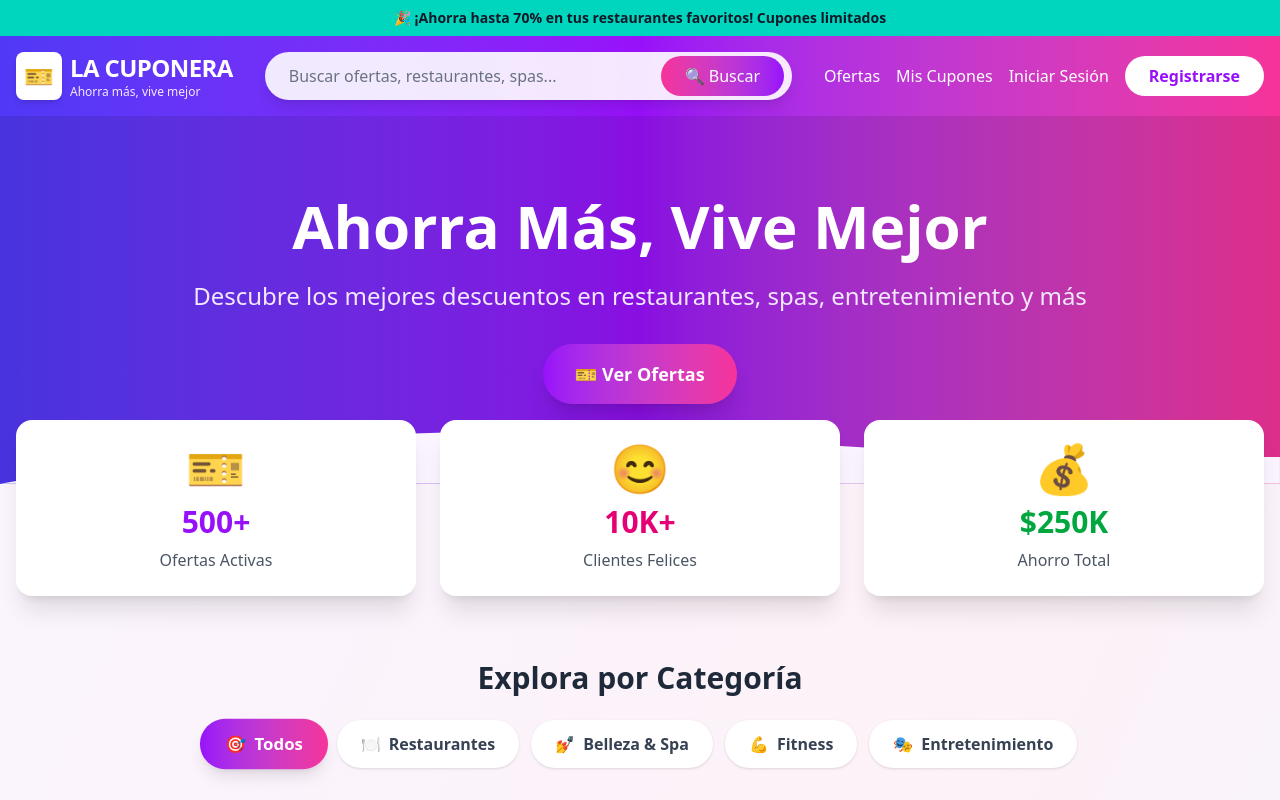
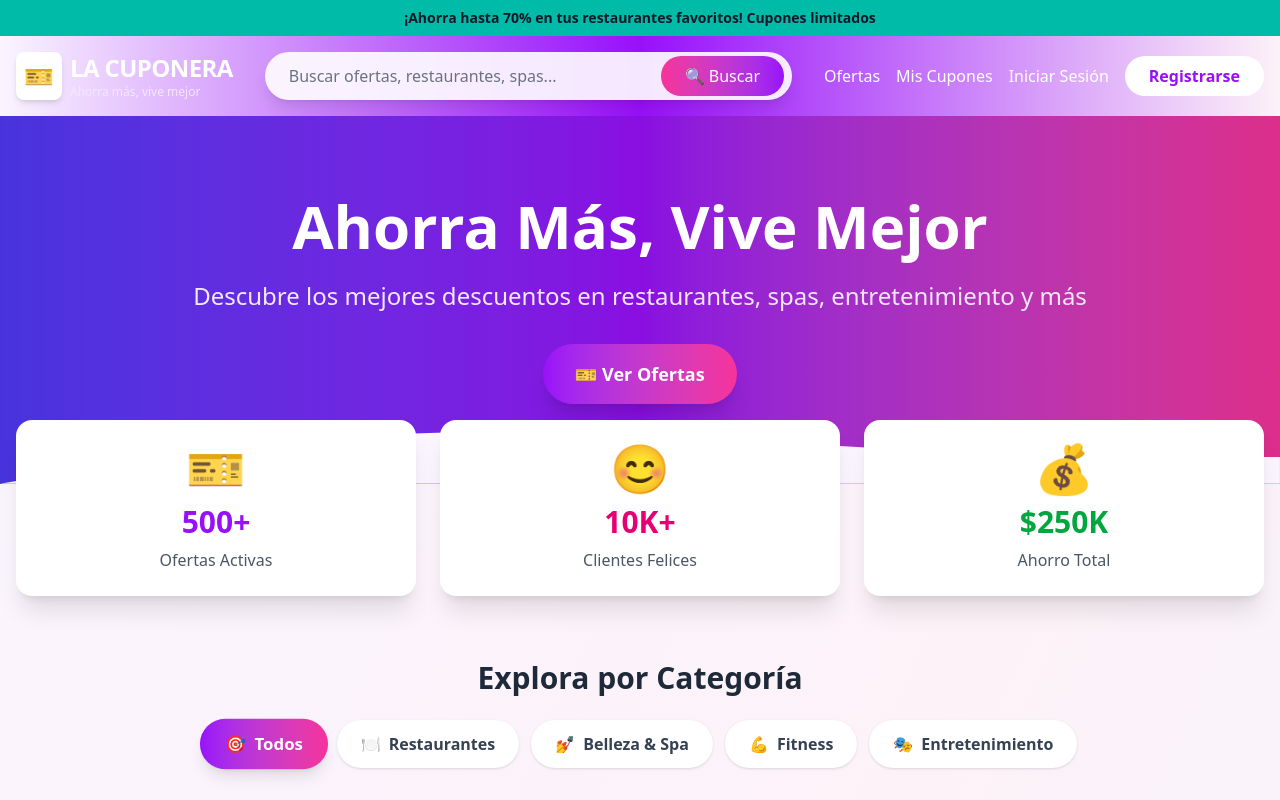
Before and after one commit to LukeBlak/ProyectoDeCatedraWeb2, a React (Vite) app: page / in a window 1280 px wide. Shown: the top 800 px of the page. Built offline with nearby package versions, Linux system fonts and the light colour scheme; no server answers.

Commit message:
header color

```diff
--- a/src/components/common/Header.jsx
+++ b/src/components/common/Header.jsx
@@ -3,11 +3,11 @@ import { Navbar } from './Navbar';
 
 export const Header = () => {
   return (
-    <header className="bg-gradient-to-r from-indigo-600 via-purple-600 to-pink-500 shadow-lg">
+    <header className="bg-gradient-to-r from-scampi-800 via-purple-600 to-scampi-900 shadow-lg">
       {/* Barra de anuncio superior */}
-      <div className="bg-teal-400 text-gray-900 text-center py-2 px-4">
+      <div className="bg-teal-500 text-gray-900 text-center py-2 px-4">
         <p className="text-sm font-semibold">
-          🎉 ¡Ahorra hasta 70% en tus restaurantes favoritos! Cupones limitados
+          ¡Ahorra hasta 70% en tus restaurantes favoritos! Cupones limitados
         </p>
       </div>
 
```
